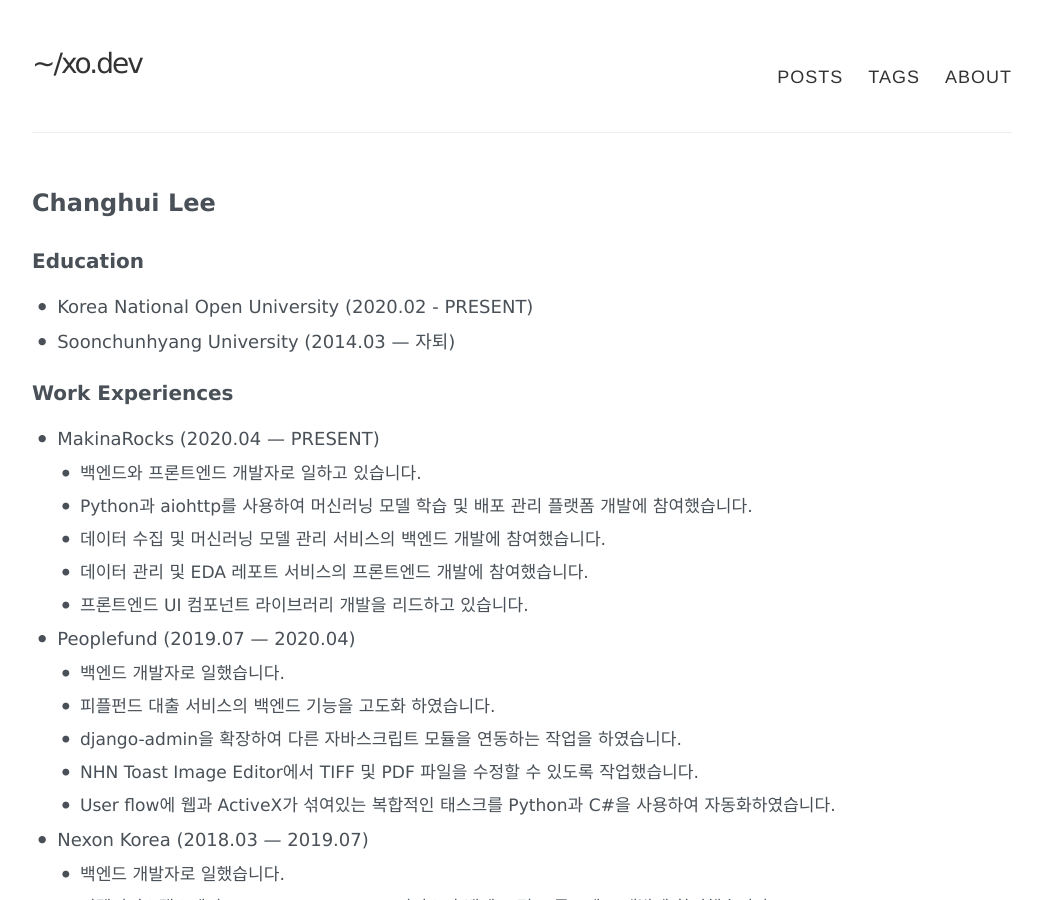
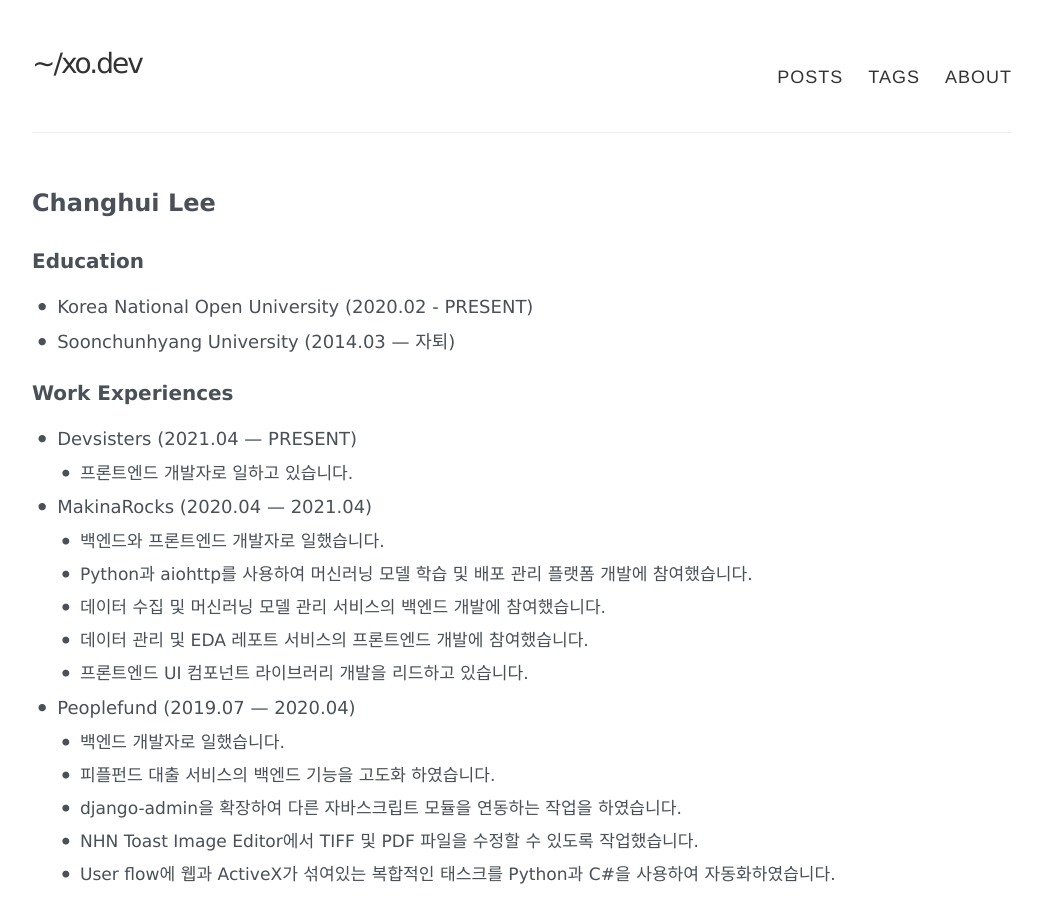
Before and after one commit to blurfx/xo.dev, a Jekyll site: the page built from about.md, in a window 1280 px wide and 900 px high. Shown: the whole window, without its empty margins (118-1161 px from the left). Built offline with Jekyll 4.4.1, drawn with Linux system fonts in a browser that asks for light colours.

Commit message:
Update about.md

```diff
--- a/about.md
+++ b/about.md
@@ -12,8 +12,11 @@
 - Soonchunhyang University (2014.03 — 자퇴)
 
 ## Work Experiences
-- MakinaRocks (2020.04 — PRESENT)
-  + 백엔드와 프론트엔드 개발자로 일하고 있습니다.
+- Devsisters (2021.04 — PRESENT)
+  + 프론트엔드 개발자로 일하고 있습니다.
+
+- MakinaRocks (2020.04 — 2021.04)
+  + 백엔드와 프론트엔드 개발자로 일했습니다.
   + Python과 aiohttp를 사용하여 머신러닝 모델 학습 및 배포 관리 플랫폼 개발에 참여했습니다.
   + 데이터 수집 및 머신러닝 모델 관리 서비스의 백엔드 개발에 참여했습니다.
   + 데이터 관리 및 EDA 레포트 서비스의 프론트엔드 개발에 참여했습니다.
```
